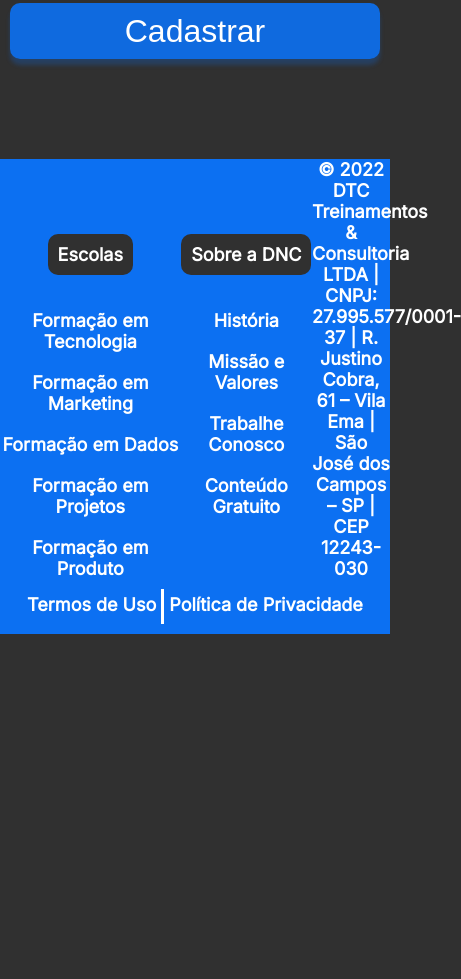
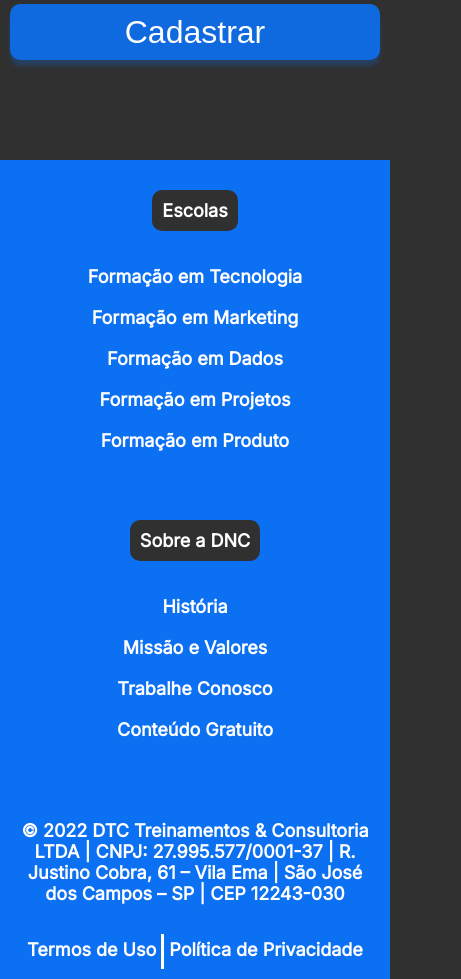
Before and after one commit to uel91/bootcamp-dnc, a plain HTML site: page index.html in a window 390 px wide. Shown: the part 1553-2532 px from the top of the page, 461 px wide, since content can reach past the window. Before the commit the page ends 2187 px from the top, so only its background shows below. Drawn offline with Linux system fonts and the light colour scheme.

Commit message:
Adicionando media query no footer

```diff
--- a/estilo.css
+++ b/estilo.css
@@ -302,6 +302,20 @@
     }
 
     .checkbox-items label{
-       font-size:15px;
+       font-size:17px;
     }
+
+    /* Footer */
+
+    footer .linha1{
+      flex-direction: column;
+    }
+
+    footer .endereço{
+        width:95%;
+        margin-bottom: 20px;
+    }
+
+
+
 }
```
